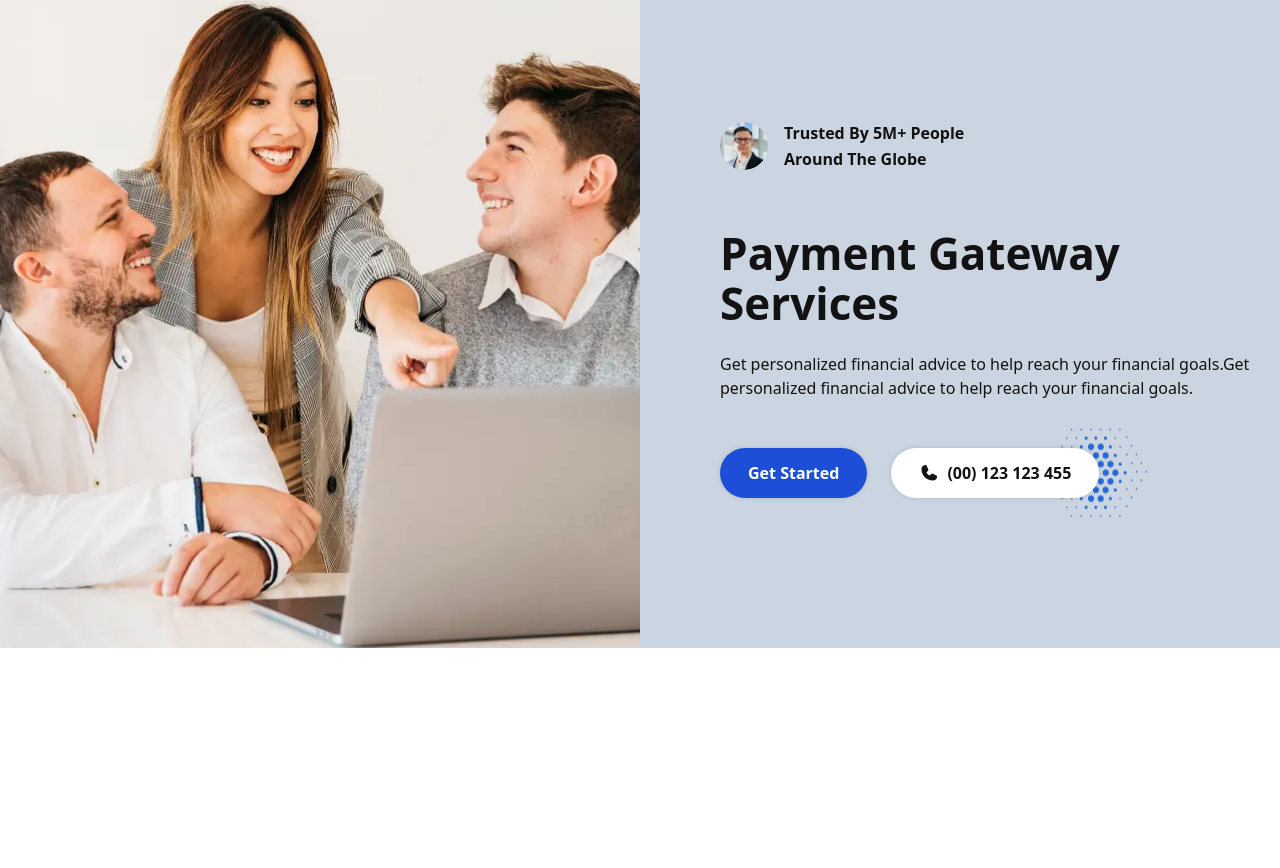
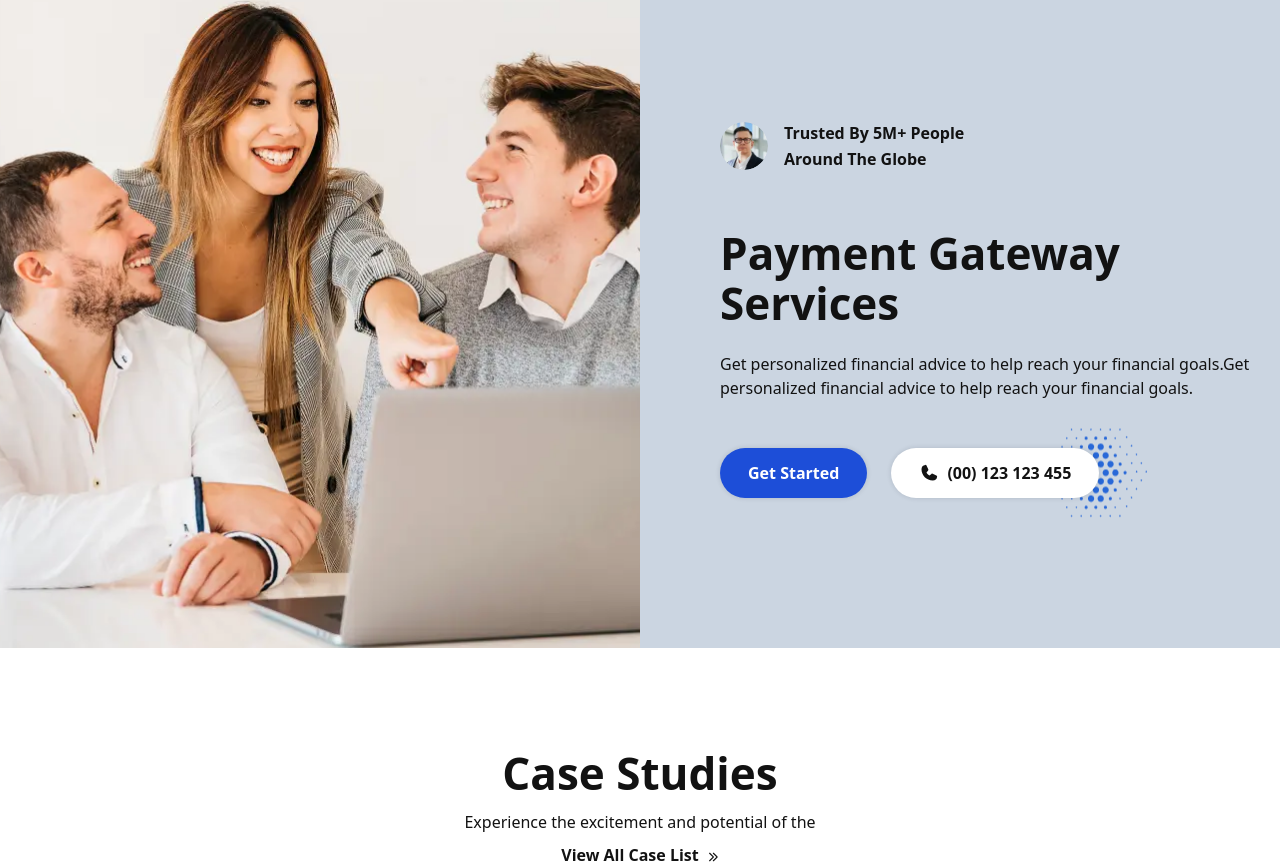
Before and after one commit to panjiasmoroart/next-blog, a Next.js app: page / in a window 1280 px wide. Shown: the part 1679-2547 px from the top of the page. Before the commit the page ends 2327 px from the top, so only its background shows below. Built offline with nearby package versions, Linux system fonts and the light colour scheme.

Commit message:
Design Frontend Case Studies Option - Part 1

```diff
--- a/src/app/page.js
+++ b/src/app/page.js
@@ -5,6 +5,7 @@
 import Service from "@/components/Service/Service";
 import serviceData from '@/data/service.json';
 import PaymentGateway from "@/components/PaymentGateway/PaymentGateway";
+import CaseStudy from "@/components/CaseStudy/CaseStudy";
 
 export default function Home() {
 
@@ -19,6 +20,7 @@
           <Slider />
           <Service data={serviceData} />
           <PaymentGateway />
+          <CaseStudy />
        </main>
     </div>
   );
--- /dev/null
+++ b/src/components/CaseStudy/CaseStudy.jsx
@@ -0,0 +1,28 @@
+import Link from 'next/link';
+import React from 'react';
+import * as Icon from '@phosphor-icons/react/dist/ssr'
+
+ const CaseStudy = () => {
+     return (
+        <div>
+            <section className='case-study-block lg:pt-[100px] sm:pt-16 pt-10'>
+                <div className='container'>
+                    <div className='heading text-center'>
+                        <h3 className='heading3'>Case Studies</h3>
+                        <div className='right flex flex-col items-center gap-2 mt-3'>
+                            <div className='body3'>
+                                Experience the excitement and potential of the
+                            </div>
+                            <Link className='flex items-center gap-2 hover:text-blue duration-300' href='/'>
+                                <div className='text-button'>View All Case List </div>
+                                <Icon.CaretDoubleRight weight='bold' className='text-xs mt-1' />
+                            </Link>
+                        </div>
+                    </div>
+                </div>
+            </section>
+        </div>
+     );
+ };
+
+ export default CaseStudy;
```
